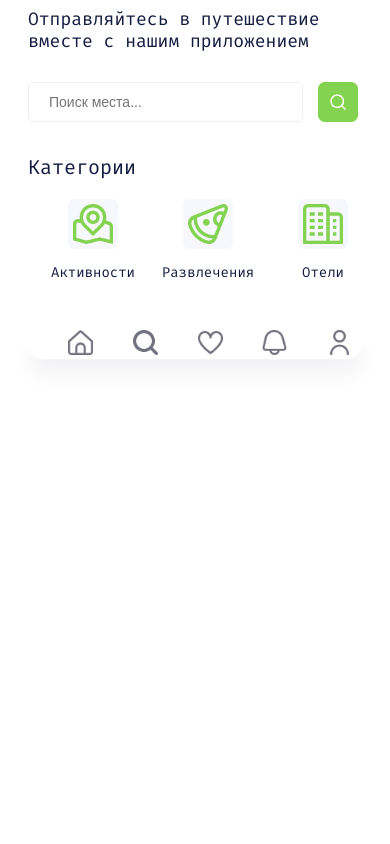
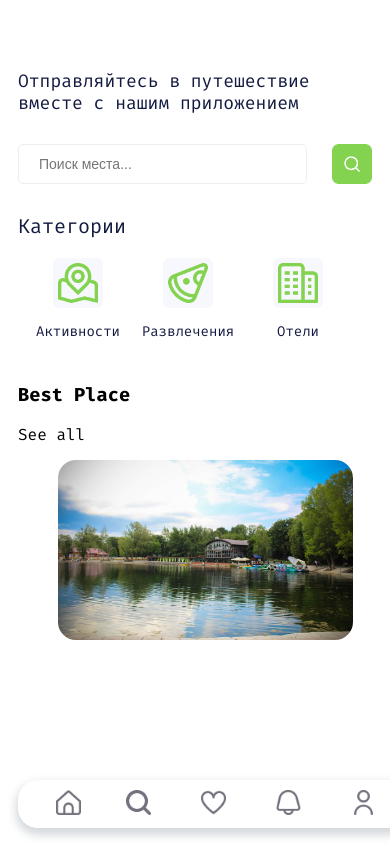
Before and after one commit to KaioOrg/webTrip, a PHP site: page / in a window 390 px wide. Run offline with PHP 8.4, Linux system fonts and the light colour scheme.

Commit message:
update 0.1

```diff
--- a/index.html
+++ b/index.html
@@ -31,7 +31,7 @@
             </ul>
         </section>
 
-        <!--<section>
+        <section>
             <h3>Best Place</h3>
             <p>See all</p>
             <ul class="best-places-list">
@@ -41,16 +41,16 @@
                     <p></p>
                 </li>
             </ul>
-        </section>-->
+        </section>
     </main>
 
 <footer class="footer-main-page">
     <ul class="footer-list">
-        <li><a class="footer-item" href="#"><img class="footer-icon home-icon-page" src="/static/homeIcon.png" alt=""></a></li>
-        <li><a class="footer-item" href="#"><img class="footer-icon search-icon-page" src="/static/searchIcon2.png" alt=""></a></li>
-        <li><a class="footer-item" href="#"><img class="footer-icon liked-icon-page" src="/static/heartIcon.png" alt=""></a></li>
-        <li><a class="footer-item" href="#"><img class="footer-icon notification-icon-page" src="/static/notificationIcon.png" alt=""></a></li>
-        <li><a class="footer-item" href="#"><img class="footer-icon profile-icon-page" src="/static/profileIcon.png" alt=""></a></li>
+        <li class="footer-list-item"><a href="#"><img class="footer-icon home-icon" src="/static/homeIcon.png" alt=""></a></li>
+        <li class="footer-list-item"><a href="#"><img class="footer-icon" src="/static/searchIcon2.png" alt=""></a></li>
+        <li class="footer-list-item"><a href="#"><img class="footer-icon" src="/static/heartIcon.png" alt=""></a></li>
+        <li class="footer-list-item"><a href="#"><img class="footer-icon" src="/static/notificationIcon.png" alt=""></a></li>
+        <li class="footer-list-item"><a href="#"><img class="footer-icon" src="/static/profileIcon.png" alt=""></a></li>
     </ul>
 </footer>
 </body>
--- a/static/mainPageStyle.css
+++ b/static/mainPageStyle.css
@@ -10,27 +10,28 @@ li{
     list-style-type: none;
 }
 
-@media (max-width: 480px) {
+@media (max-width: 425px) {
     .mainPage{
-        margin: 0 20px;
+        margin: 0 10px;
     }
 
     .namePage{
         width: 300px;
-        font-size: 18px;
+        font-size: 1.125rem;
         font-weight: 400;
-        margin-top: 0;
+        margin-top: 70px;
         margin-bottom: 30px;
         color: #141B41;
     }
 
     form{
         display: flex;
-        margin-bottom: 30px;
+        margin-bottom: 27px;
+        margin-top: 0;
     }
 
     input{
-        width: 275px;
+        width: 325px;
         height: 40px;
         color: #cccccc;
         padding-left: 20px;
@@ -40,7 +41,7 @@ li{
     }
 
     .search-place-button{
-        margin-left: 15px;
+        margin-left: 25px;
         padding: 0;
         border: transparent;
         background-color: transparent;
@@ -59,11 +60,13 @@ li{
         justify-items: center;
         display: flex;
         overflow-x: scroll;
+        margin-top: 0;
+        margin-bottom: 27px;
     }
 
     .category-item{
         width: 100px;
-        padding-left: 15px;
+        padding-left: 10px;
         color: #141B41;
         font-size: 14px;
         text-align: center;
@@ -107,17 +110,31 @@ li{
     }
 
     .footer-main-page{
-        display: flex;
-	    flex-direction: column;
-	    min-height: 100%;
+        position: fixed;
+        bottom: 0;
+        background-color: white;
     }
 
+
     .footer-list{
-        display: grid;
-        grid-template-columns: repeat(5,1fr);
         gap: 30px;
+        padding: 0;
+        width: 390px;
+        height: 48px;
+        display: flex;
+        align-items: center;
+        justify-content: center;
         border-radius: 20px;
-        box-shadow: 0 16px 20px 0 rgba(20, 27, 65, 0.05);
+        box-shadow: 0 5px 10px 2px rgba(34, 60, 80, 0.2);
+    }
+
+    .footer-list-item{
+        padding: 0 10px;
+        width: 25px;
+    }
+
+    .home-icon{
+        padding-left: 5px;
     }
 
     .footer-icon{
```
